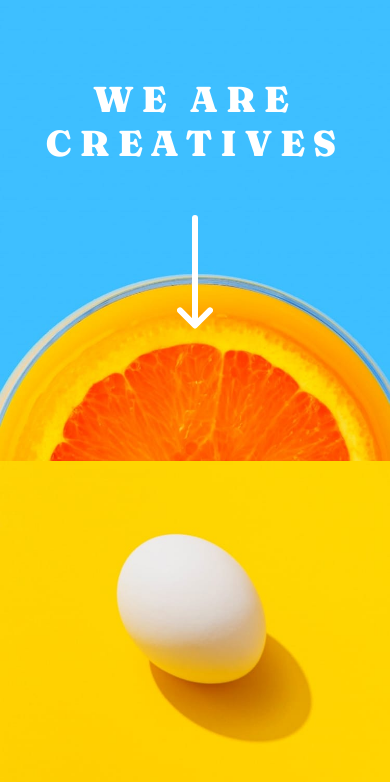
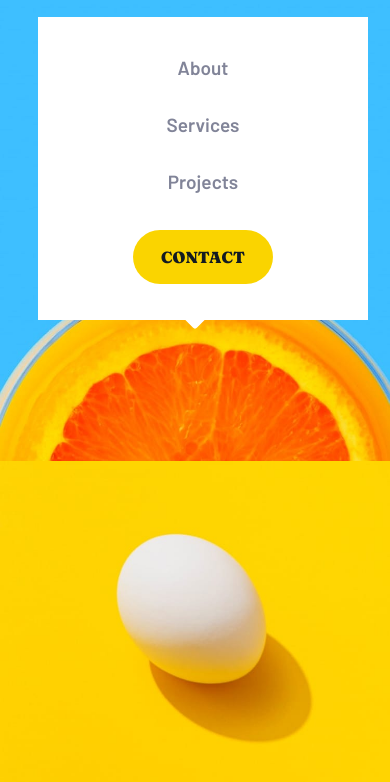
Before and after one commit to nimkamjoon/Sunnyside-agency-landing-page, a plain HTML site: page index.html in a window 390 px wide. Shown: the part 53-835 px from the top of the page. Drawn offline with Linux system fonts and the light colour scheme.

Commit message:
Styled static mobile menu

```diff
--- a/index.html
+++ b/index.html
@@ -15,14 +15,17 @@
 
   <header>
     <img src="images/logo.svg" alt="Sunnyside Agency logo" id="logo">
+    <img src="images/icon-hamburger.svg" alt="Menu icon" id="menuIcon">
+  </header>
+
+  <div class="menuBlock">
     <nav>
       <a href="/">About</a>
       <a href="/">Services</a>
       <a href="/">Projects</a>
       <a href="/">Contact</a>
     </nav>
-    <img src="images/icon-hamburger.svg" alt="Menu icon">
-  </header>
+  </div>
 
   <div class="titleBlock">
     <h1>We are creatives</h1>
--- /dev/null
+++ b/scripts.js
@@ -0,0 +1 @@
+let button = document.getElementById("menuIcon");
--- a/styles.css
+++ b/styles.css
@@ -63,7 +63,7 @@ p {
 
 header {
     display: flex;
-    justify-content: space-around;
+    justify-content: space-between;
     height: 50px;
     background-color: hsl(200, 100%, 62%);
     position: fixed;
@@ -80,10 +80,6 @@ header img:last-child {
     padding: 8px 22px 8px 0px;
     width: 30px;
     object-fit: scale-down;
-}
-
-header nav {
-    visibility: hidden;
 }
 
 /* TITLE BLOCK */
@@ -293,3 +289,47 @@ footer section a img {
 .attribution a {
     color: hsl(228, 45%, 44%);
 }
+
+/* MOBILE MENU */
+
+.menuBlock {
+    background-color: white;
+    position: fixed;
+    align-self: flex-end;
+    margin: 70px 22px 0 auto;
+}
+
+.triangle {
+    width: 10;
+    height: 10;
+    position: absolute;
+    z-index: 999;
+}
+
+.menuBlock nav {
+    padding-top: 22px;
+    padding-bottom: 36px;
+    width: 330px;
+    display: flex;
+    flex-direction: column;
+    text-align: center;
+}
+
+.menuBlock nav a {
+    color: hsl(232, 10%, 55%);
+    line-height: 3em;
+}
+
+.menuBlock nav a:last-of-type {
+    font-family: Fraunces, serif;
+    font-weight: 900;
+    text-transform: uppercase;
+    color:hsl(210, 28%, 10%);
+    font-size: 16px;
+    background-color: hsl(51, 100%, 49%);
+    width: 100px;
+    margin-top: 20px;
+    line-height: 3.4em;
+    border-radius: 30px;
+    align-self: center;
+}
```
